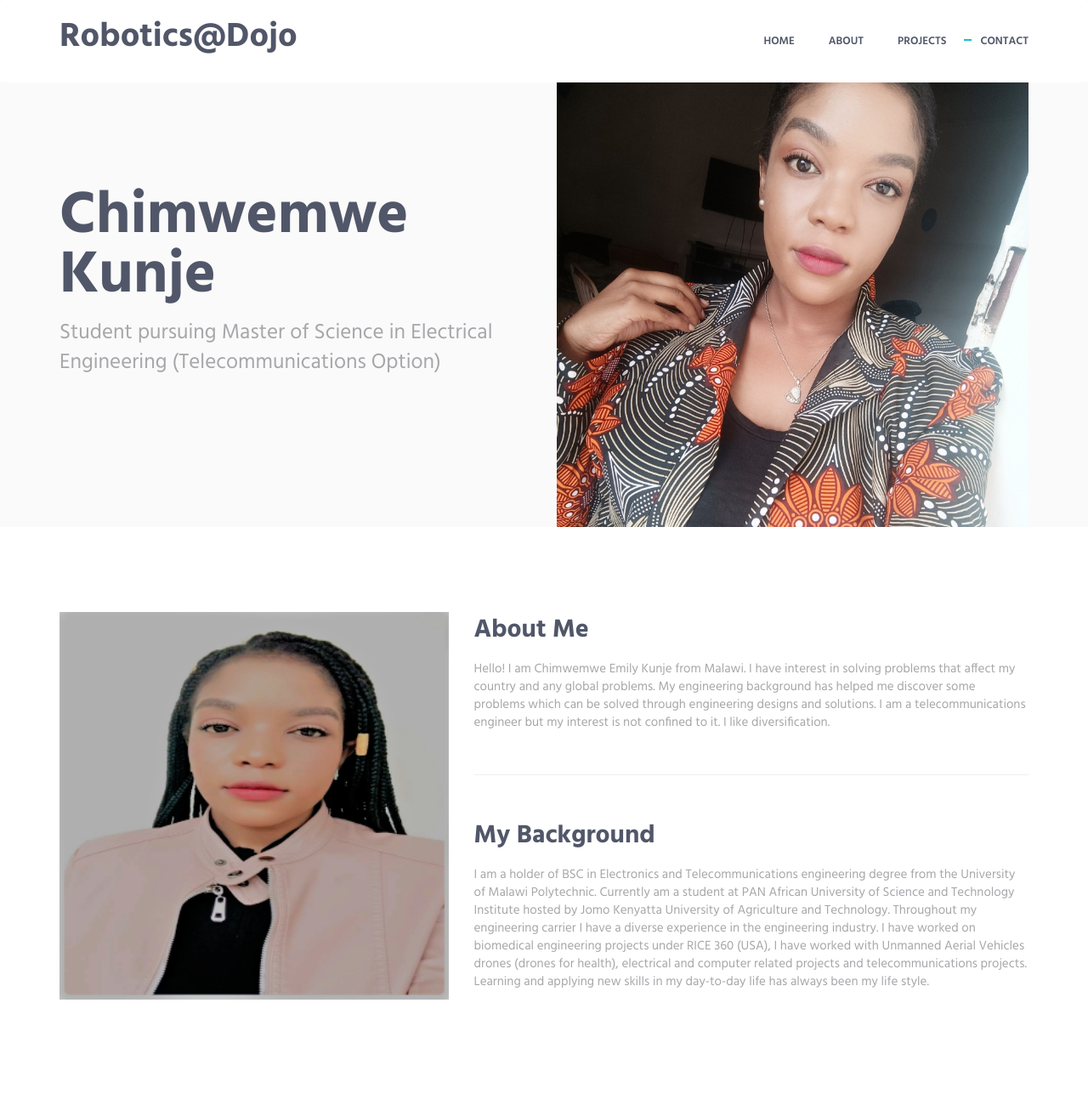
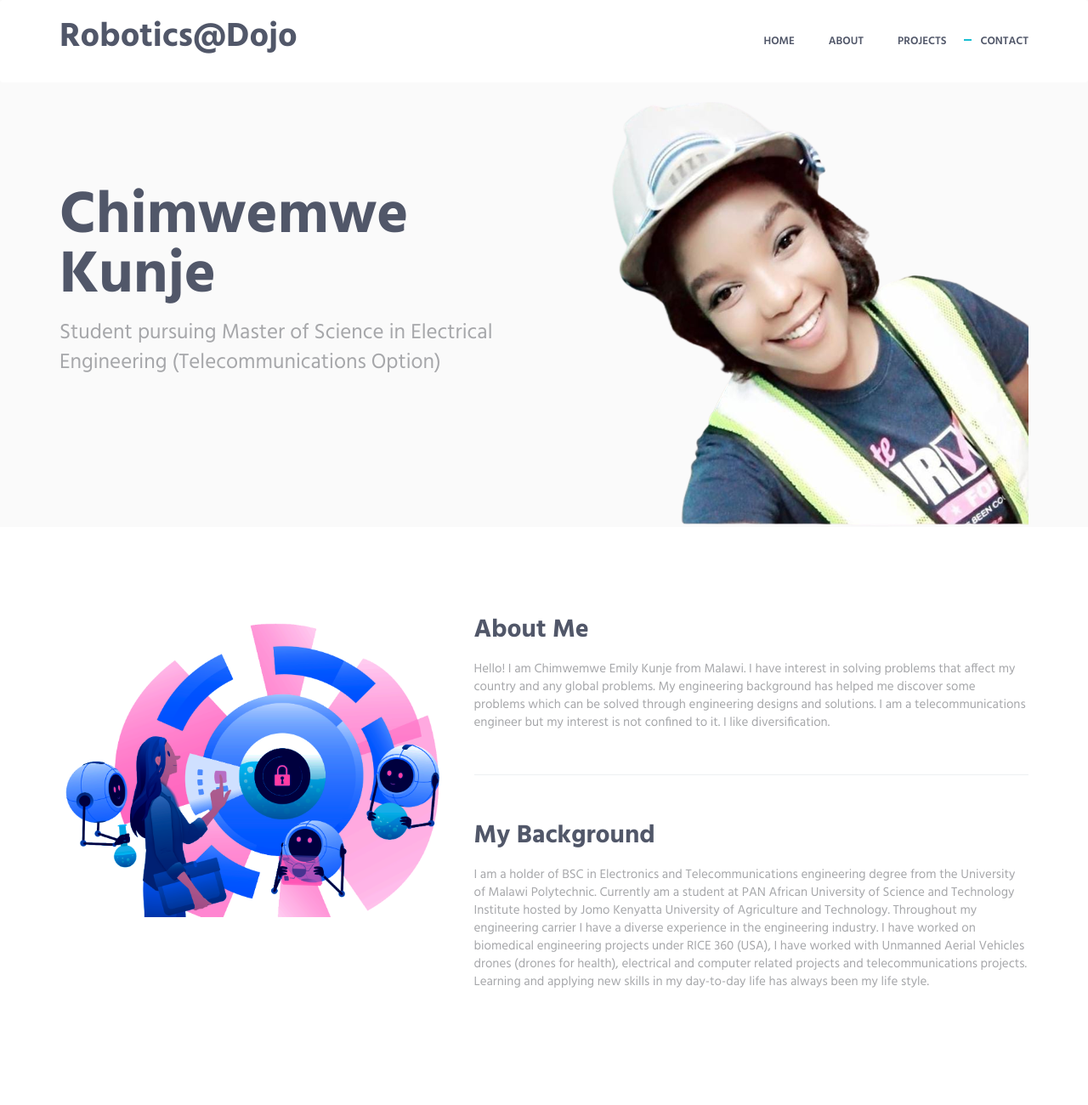
Before and after one commit to Chimwe13/Chimwe13.github.io, a plain HTML site: page index.html in a window 1280 px wide. Shown: the top 1300 px of the page at 85% size. Drawn offline with Linux system fonts and the light colour scheme.

Commit message:
changed avatar image

```diff
--- a/index.html
+++ b/index.html
@@ -93,7 +93,7 @@
                     </div>
                     <div class="col-sm-6">
                         <div class="promo-block-img-wrap">
-                            <img class="promo-block-img img-responsive" src="images/avatar1.jpg" align="Avatar">
+                            <img class="promo-block-img img-responsive" src="images/c.png" align="Avatar">
                         </div>
                     </div>
                 </div>
@@ -108,7 +108,7 @@
             <div class="container content-lg">
                 <div class="row">
                     <div class="col-sm-5 sm-margin-b-60">
-                        <img class="full-width img-responsive" src="images/chimwe.PNG" alt="Image">
+                        <img class="full-width img-responsive" src="images/machine-digital-learning.png" alt="Image">
                     </div>
                     <div class="col-sm-7">
                         <div class="section-seperator margin-b-50">
```
Also changed, not shown: images/avatar1.jpg (deleted), images/c.png (added), images/chimwe.PNG (deleted), images/ckunje.png (added), images/machine-digital-learning.png (added).
